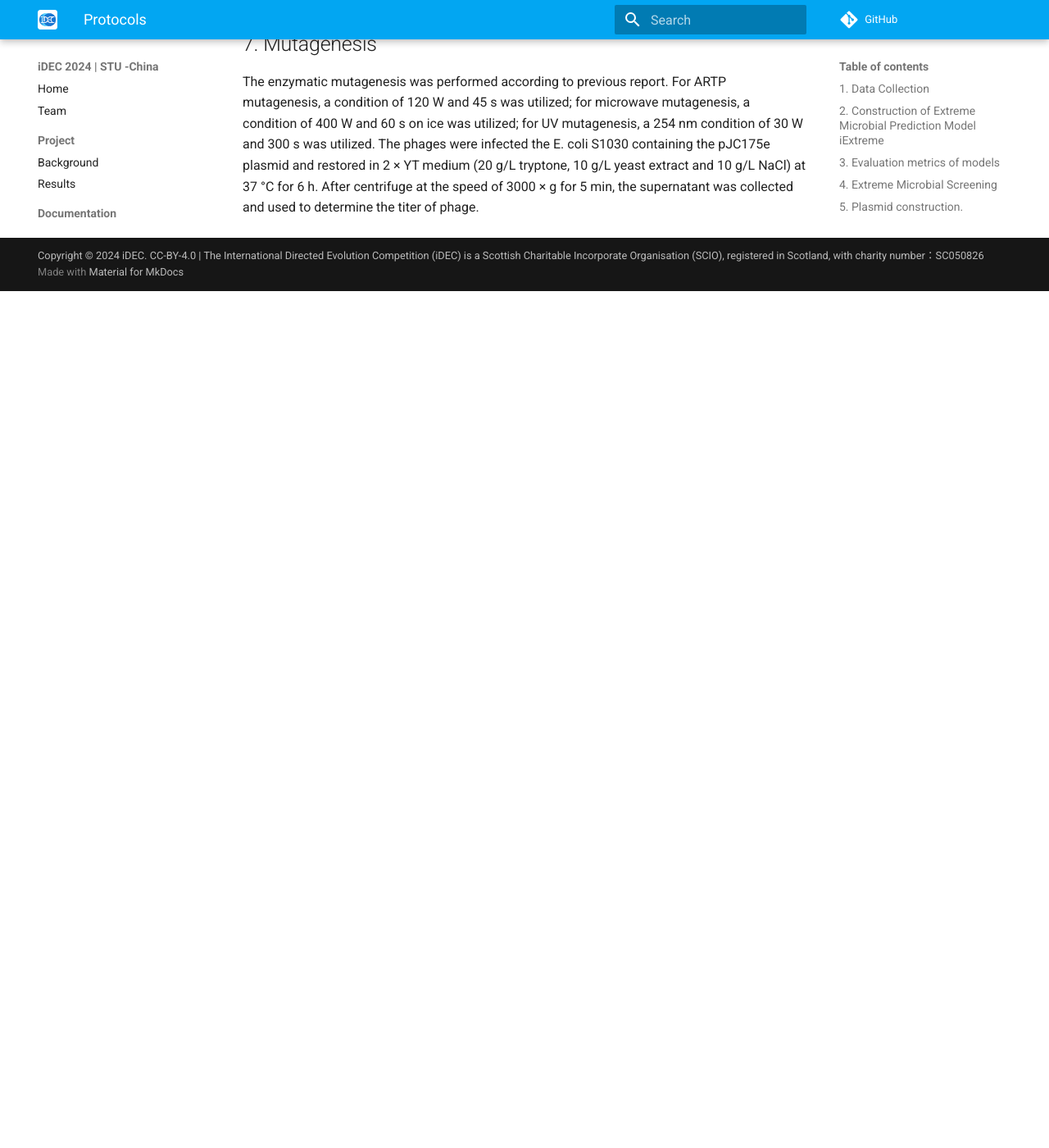
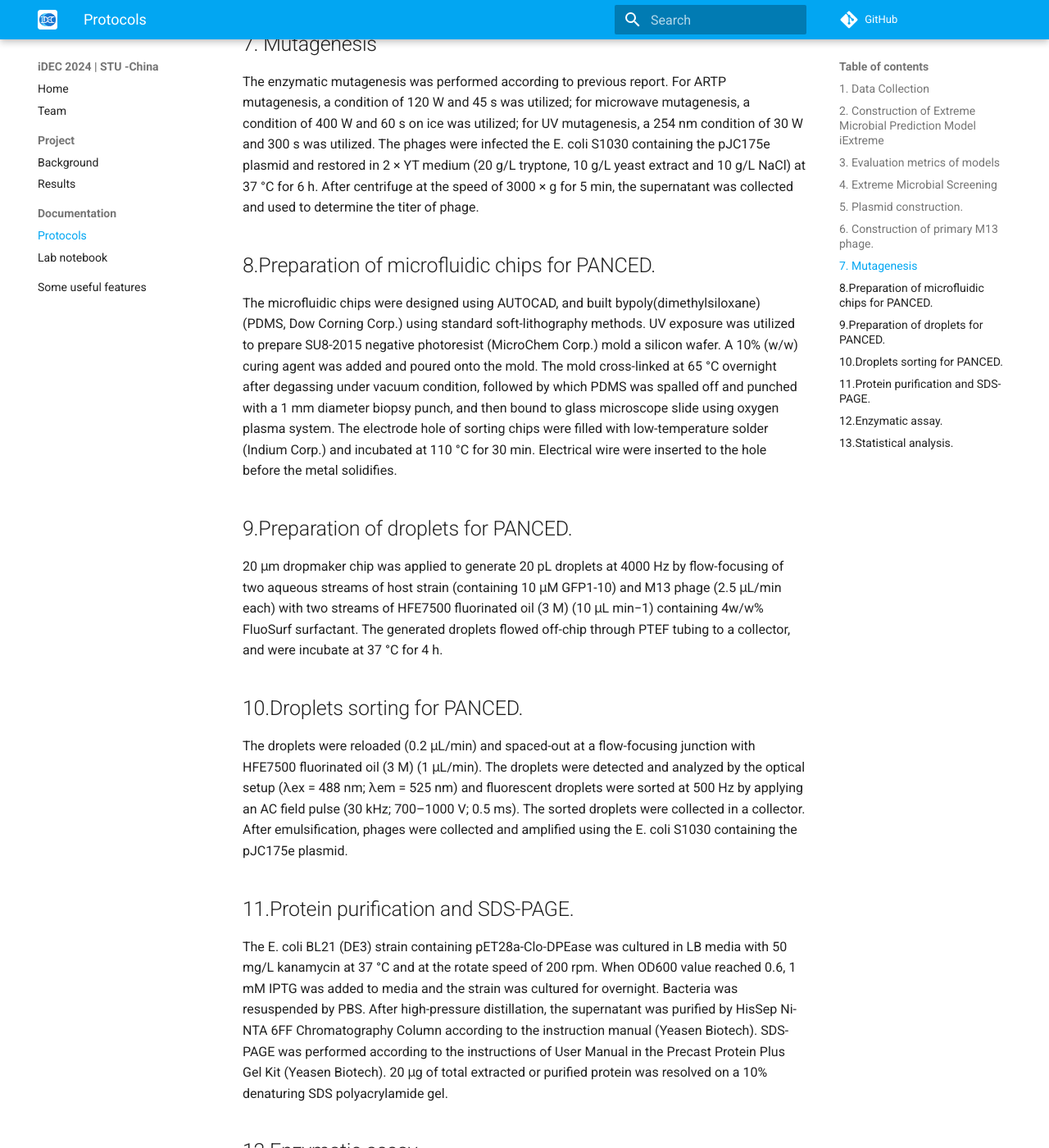
Before and after one commit to idec-teams/2024_STU_-China, an MkDocs documentation site: the page built from docs/documentation/protocols.md, in a window 1280 px wide and 1400 px high, scrolled down 2194 px. Shown: the whole window at 82% size. Built offline with MkDocs 1.6.1 and Material for MkDocs 9.7.7, drawn with Linux system fonts in a browser that asks for light colours; comment, search, counter and statistics services are not loaded; before the commit the page ends 2549 px from its top, so only the background shows below that; some of the changed text lies outside the part shown.

Commit message:
Update protocols.md

```diff
--- a/docs/documentation/protocols.md
+++ b/docs/documentation/protocols.md
@@ -50,3 +50,21 @@
 
 ## 7. Mutagenesis
 The enzymatic mutagenesis was performed according to previous report. For ARTP mutagenesis, a condition of 120 W and 45 s was utilized; for microwave mutagenesis, a condition of 400 W and 60 s on ice was utilized; for UV mutagenesis, a 254 nm condition of 30 W and 300 s was utilized. The phages were infected the E. coli S1030 containing the pJC175e plasmid and restored in 2 × YT medium (20 g/L tryptone, 10 g/L yeast extract and 10 g/L NaCl) at 37 °C for 6 h. After centrifuge at the speed of 3000 × g for 5 min, the supernatant was collected and used to determine the titer of phage.
+
+## 8.Preparation of microfluidic chips for PANCED.
+The microfluidic chips were designed using AUTOCAD, and built bypoly(dimethylsiloxane) (PDMS, Dow Corning Corp.) using standard soft-lithography methods. UV exposure was utilized to prepare SU8-2015 negative photoresist (MicroChem Corp.) mold a silicon wafer.   A 10% (w/w) curing agent was added and poured onto the mold. The mold cross-linked at 65 °C overnight after degassing under vacuum condition, followed by which PDMS was spalled off and punched with a 1 mm diameter biopsy punch, and then bound to glass microscope slide using oxygen plasma system. The electrode hole of sorting chips were filled with low-temperature solder (Indium Corp.) and incubated at 110 °C for 30 min. Electrical wire were inserted to the hole before the metal solidifies.
+
+## 9.Preparation of droplets for PANCED.
+20 μm dropmaker chip was applied to generate 20 pL droplets at 4000 Hz by flow-focusing of two aqueous streams of host strain (containing 10 μM GFP1-10) and M13 phage (2.5 μL/min each) with two streams of HFE7500 fluorinated oil (3 M) (10 μL min−1) containing 4w/w% FluoSurf surfactant. The generated droplets flowed off-chip through PTEF tubing to a collector, and were incubate at 37 °C for 4 h.
+
+## 10.Droplets sorting for PANCED.
+The droplets were reloaded (0.2 μL/min) and spaced-out at a flow-focusing junction with HFE7500 fluorinated oil (3 M) (1 μL/min). The droplets were detected and analyzed by the optical setup (λex = 488 nm; λem = 525 nm) and fluorescent droplets were sorted at 500 Hz by applying an AC field pulse (30 kHz; 700–1000 V; 0.5 ms). The sorted droplets were collected in a collector. After emulsification, phages were collected and amplified using the E. coli S1030 containing the pJC175e plasmid.
+
+## 11.Protein purification and SDS-PAGE.
+The E. coli BL21 (DE3) strain containing pET28a-Clo-DPEase was cultured in LB media with 50 mg/L kanamycin at 37 °C and at the rotate speed of 200 rpm. When OD600 value reached 0.6, 1 mM IPTG was added to media and the strain was cultured for overnight. Bacteria was resuspended by PBS. After high-pressure distillation, the supernatant was purified by HisSep Ni-NTA 6FF Chromatography Column according to the instruction manual (Yeasen Biotech). SDS-PAGE was performed according to the instructions of User Manual in the Precast Protein Plus Gel Kit (Yeasen Biotech). 20 μg of total extracted or purified protein was resolved on a 10% denaturing SDS polyacrylamide gel.
+
+## 12.Enzymatic assay.
+The activity of amylase was determined using α-amylase (α-AL) Activity Assay Kit (Solarbio) according to the user manual. The enzyme activity of DPEase was measured by determining the D-allulose catalyzed from D-fructose per unit time. The enzyme was incubated at 20°C with 0-1 mM Mn2+ for 4 h at 4°C. This process was crucial for activating the enzyme. The reactions were performed at 30-70 °C for 10-60 min in 50 mM PBS buffer (pH 4.0-10.0) containing 1 g/L 20 mM fructose and 0.2 μg/mL of enzyme. To terminate the enzymatic reaction, the reaction mixture was heated in boiling water for 10 min. The D-allulose production was measured using high-performance liquid chromatography (HPLC). Finally, one unit of DPEase activity was defined as the amount of the enzyme required to produce 1 μmol of D-allulose per min under the optimal reaction conditions.
+
+## 13.Statistical analysis.
+Statistical analyses were performed using the two-tailed Student’s t-test, one-way analysis of variance (ANOVA), or Mann-Whitney nonparametric U-test with the GraphPad Prism 9.0. * indicates that a P value less than 0.01 was considered statistically significant. All experiments were performed with three replicates, and the error bars in the figure legends represent means ± s.e.m values.
```
